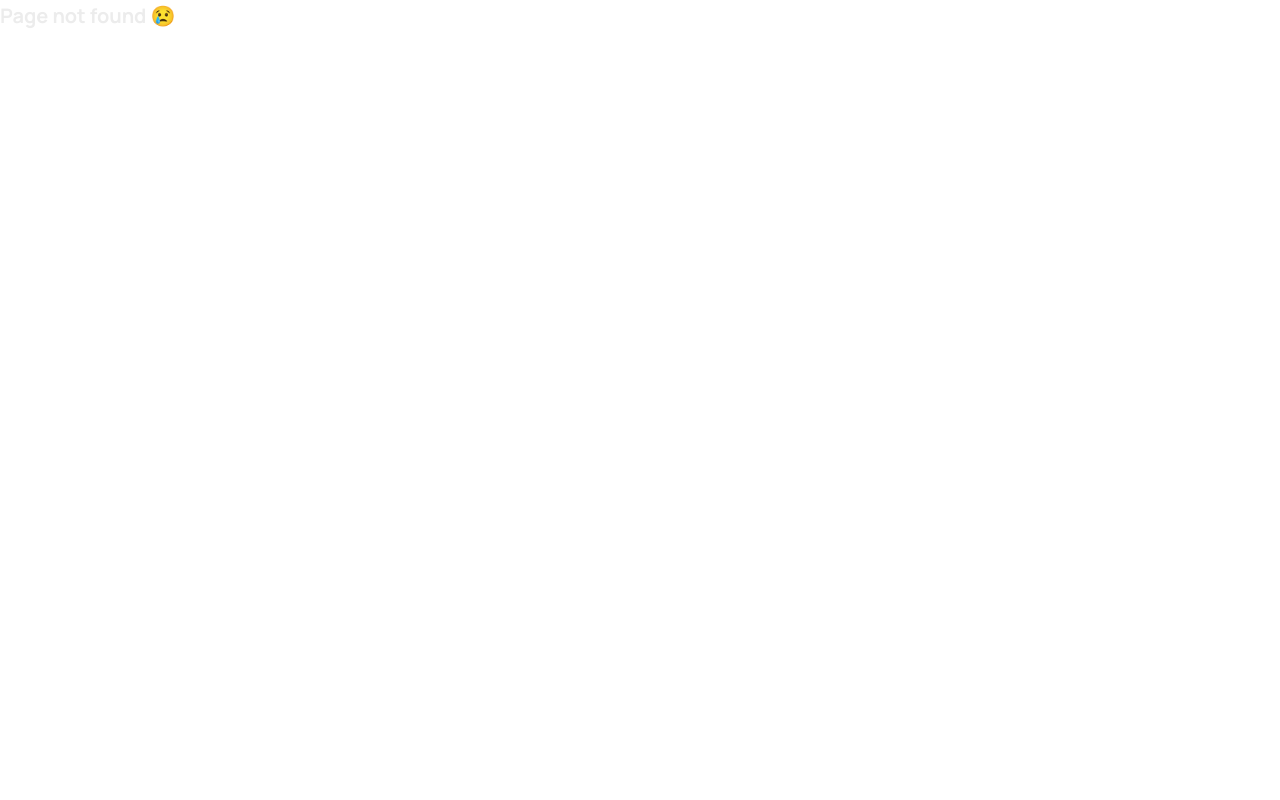
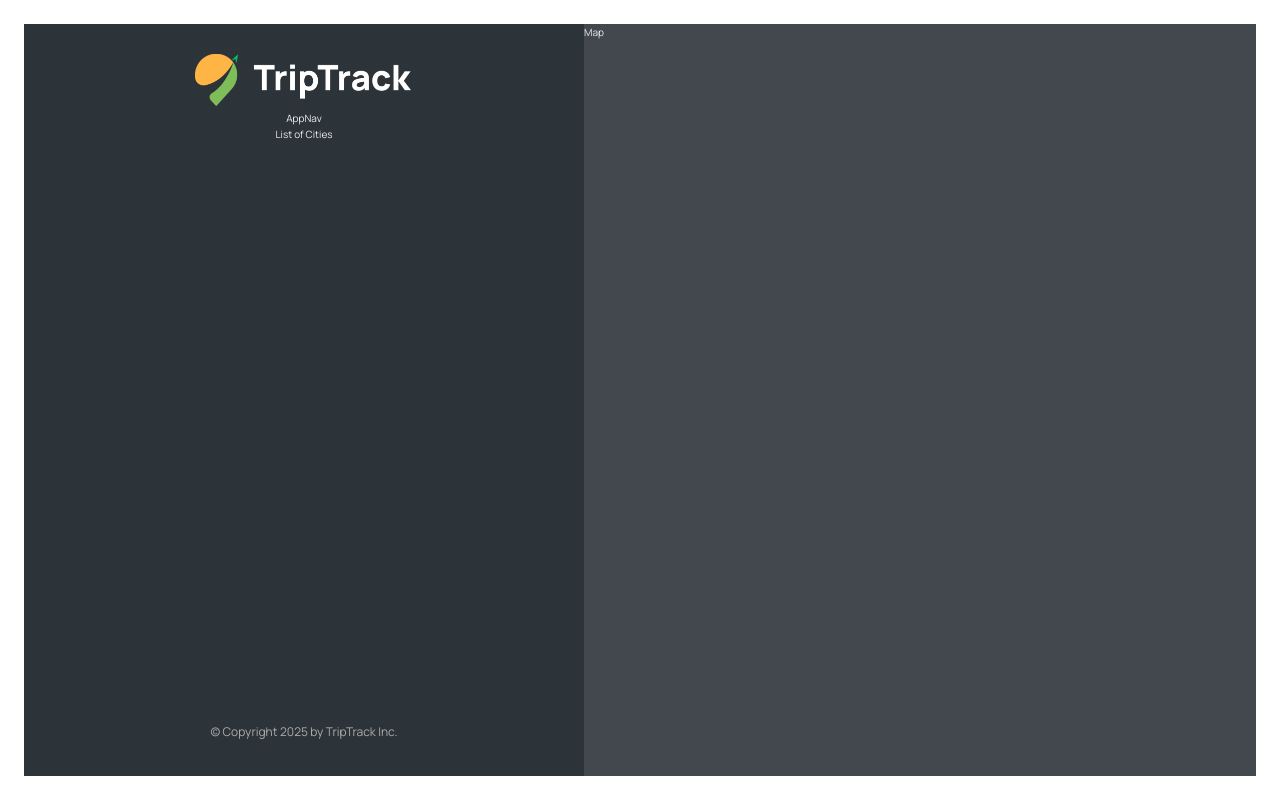
Before and after one commit to mehdiali-mk/TripTrack, a React (Vite) app: page /app in a window 1280 px wide. Before the commit this address had no page. Built offline with nearby package versions, Linux system fonts and the light colour scheme.

Commit message:
Basic App Layout created.

```diff
--- a/src/App.jsx
+++ b/src/App.jsx
@@ -4,6 +4,7 @@
 import Pricing from "./pages/Pricing.jsx";
 import Login from "./pages/Login.jsx";
 import PageNotFound from "./pages/PageNotFound.jsx";
+import AppLayout from "./pages/AppLayout.jsx";
 
 function App() {
   return (
@@ -12,6 +13,7 @@
         <Route path="/" element={<Homepage />} />
         <Route path="/product" element={<Product />} />
         <Route path="/pricing" element={<Pricing />} />
+        <Route path="/app" element={<AppLayout />} />
         <Route path="/login" element={<Login />} />
         <Route path="*" element={<PageNotFound />} />
       </Routes>
--- /dev/null
+++ b/src/Components/AppNav.jsx
@@ -0,0 +1,5 @@
+function AppNav() {
+  return <div>AppNav</div>;
+}
+
+export default AppNav;
--- /dev/null
+++ b/src/Components/Map.jsx
@@ -0,0 +1,7 @@
+import styles from "./Map.module.css";
+
+function Map() {
+  return <div className={styles.mapContainer}>Map</div>;
+}
+
+export default Map;
--- /dev/null
+++ b/src/Components/Sidebar.jsx
@@ -0,0 +1,21 @@
+import Logo from "./Logo.jsx";
+import styles from "./Sidebar.module.css";
+import AppNav from "./AppNav.jsx";
+
+function Sidebar() {
+  return (
+    <div className={styles.sidebar}>
+      <Logo />
+      <AppNav />
+
+      <p>List of Cities</p>
+      <footer className={styles.footer}>
+        <p className={styles.copyright}>
+          &copy; Copyright {new Date().getFullYear()} by TripTrack Inc.
+        </p>
+      </footer>
+    </div>
+  );
+}
+
+export default Sidebar;
--- /dev/null
+++ b/src/pages/AppLayout.jsx
@@ -0,0 +1,14 @@
+import Sidebar from "../Components/Sidebar.jsx";
+import styles from "./AppLayout.module.css";
+import Map from "../Components/Map.jsx";
+
+function AppLayout() {
+  return (
+    <div className={styles.app}>
+      <Sidebar />
+      <Map />
+    </div>
+  );
+}
+
+export default AppLayout;
```
